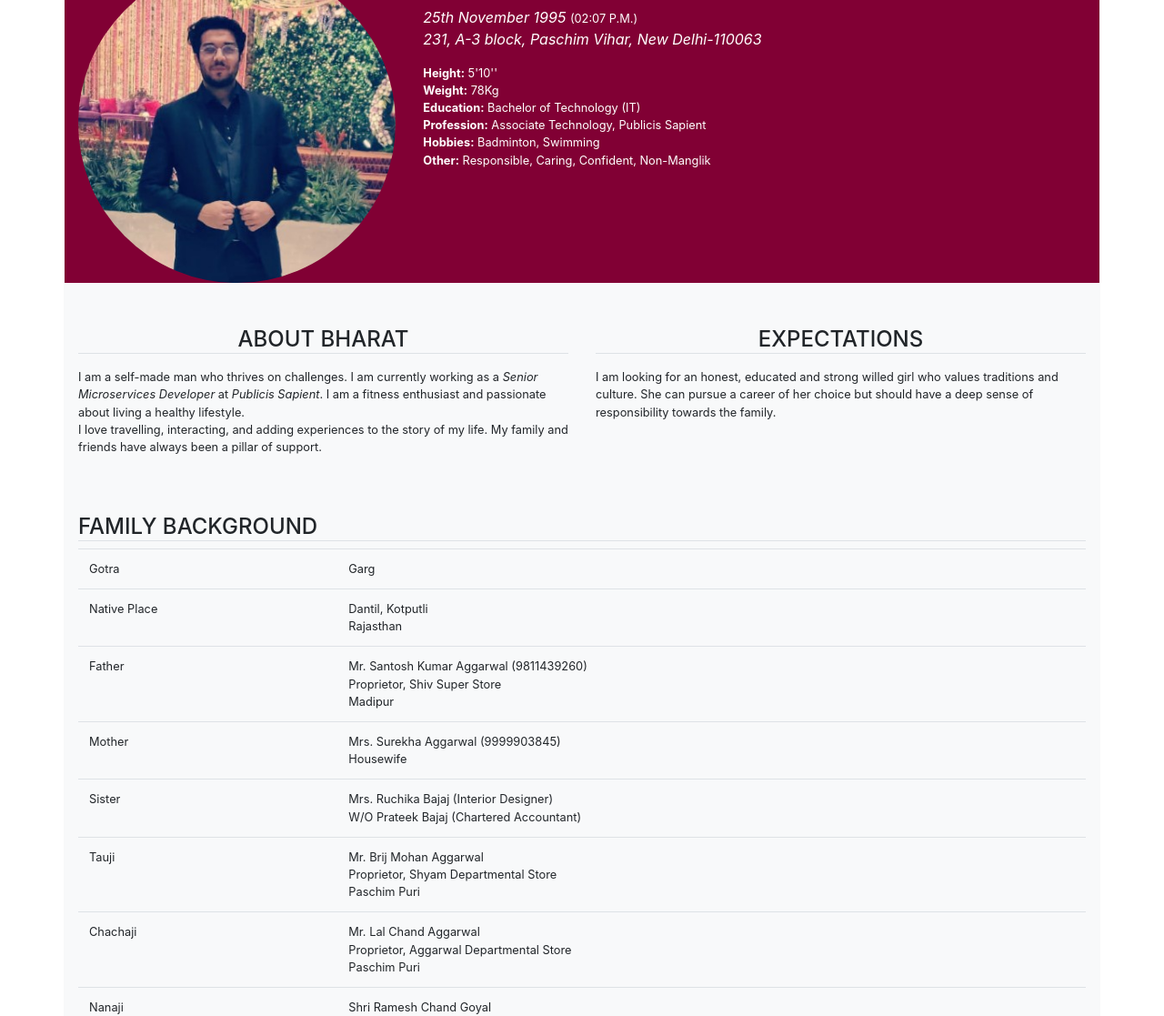
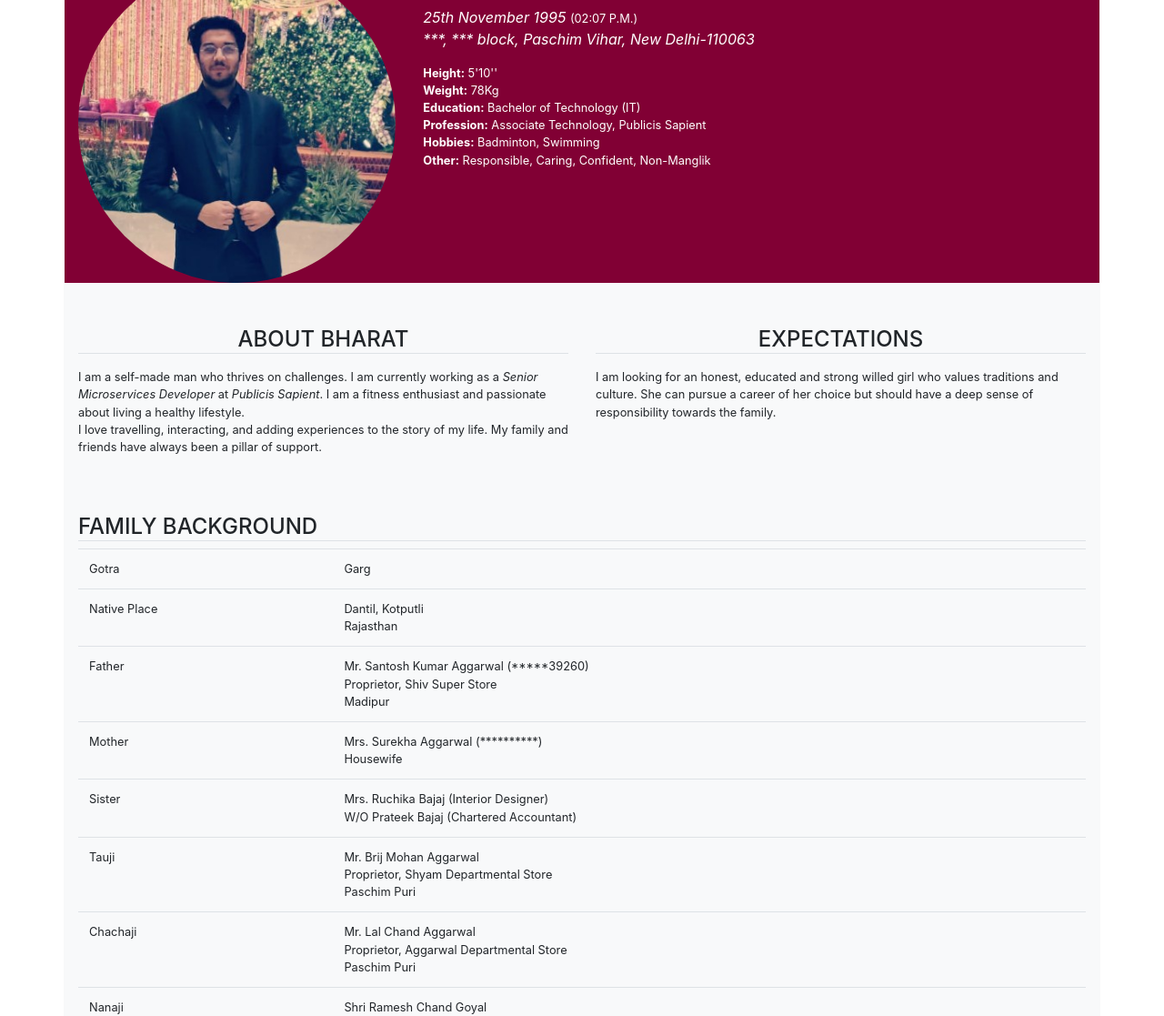
Before and after one commit to bharataggarwal1/biodata, a plain HTML site: page index.html in a window 1280 px wide. Shown: the part 184-1301 px from the top of the page at 91% size. Drawn offline with nearby package versions, Linux system fonts and the light colour scheme.

Commit message:
Update index.html

```diff
--- a/index.html
+++ b/index.html
@@ -31,7 +31,7 @@
             <div class="col-md-8 text-left">
                 <h2><span style="font-weight: normal;">Bharat</span> Aggarwal</h2>
                 <p><em>25th November 1995</em> <span class="small">(02:07 P.M.)</span><br>
-                    <em>231, A-3 block, Paschim Vihar, New Delhi-110063</em></p>
+                    <em>***, *** block, Paschim Vihar, New Delhi-110063</em></p>
                 <p class="small">
                     <strong>Height:</strong> 5'10''<br>
                     <strong>Weight:</strong> 78Kg<br>
@@ -84,7 +84,7 @@
                             Father
                         </td>
                         <td>
-                            Mr. Santosh Kumar Aggarwal (9811439260)<br>
+                            Mr. Santosh Kumar Aggarwal (*****39260)<br>
                             Proprietor, Shiv Super Store <br>
                             Madipur
                         </td>
@@ -94,7 +94,7 @@
                             Mother
                         </td>
                         <td>
-                            Mrs. Surekha Aggarwal (9999903845)<br>
+                            Mrs. Surekha Aggarwal (**********)<br>
                             Housewife
                         </td>
                     </tr>
```
